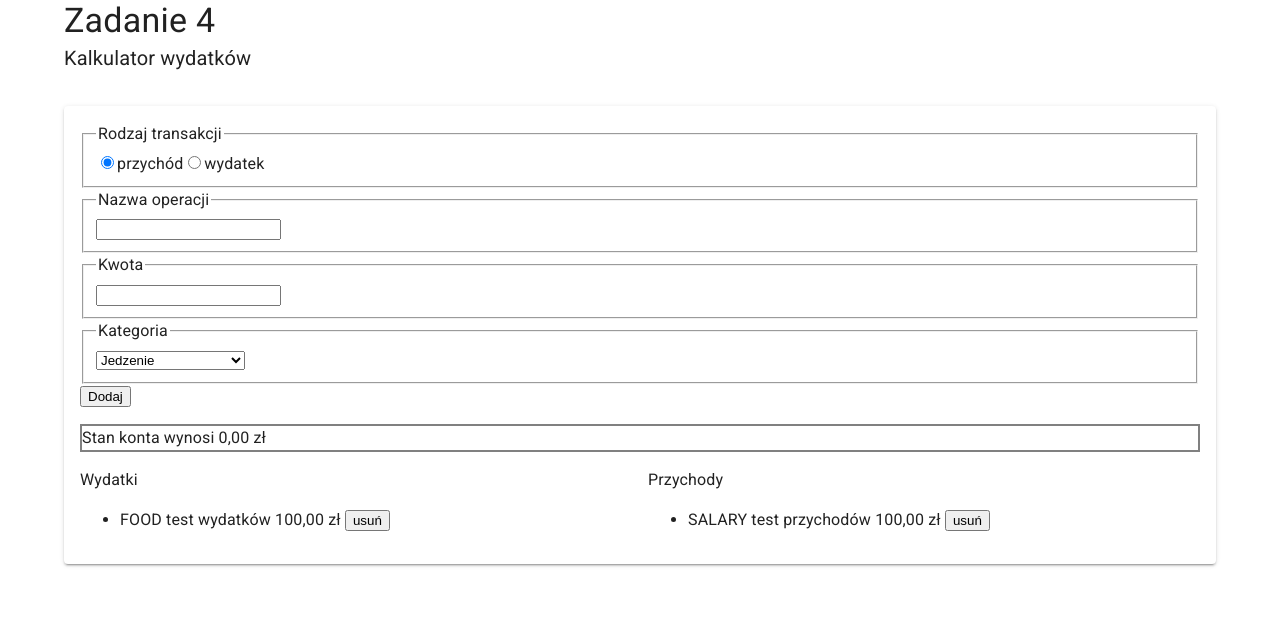
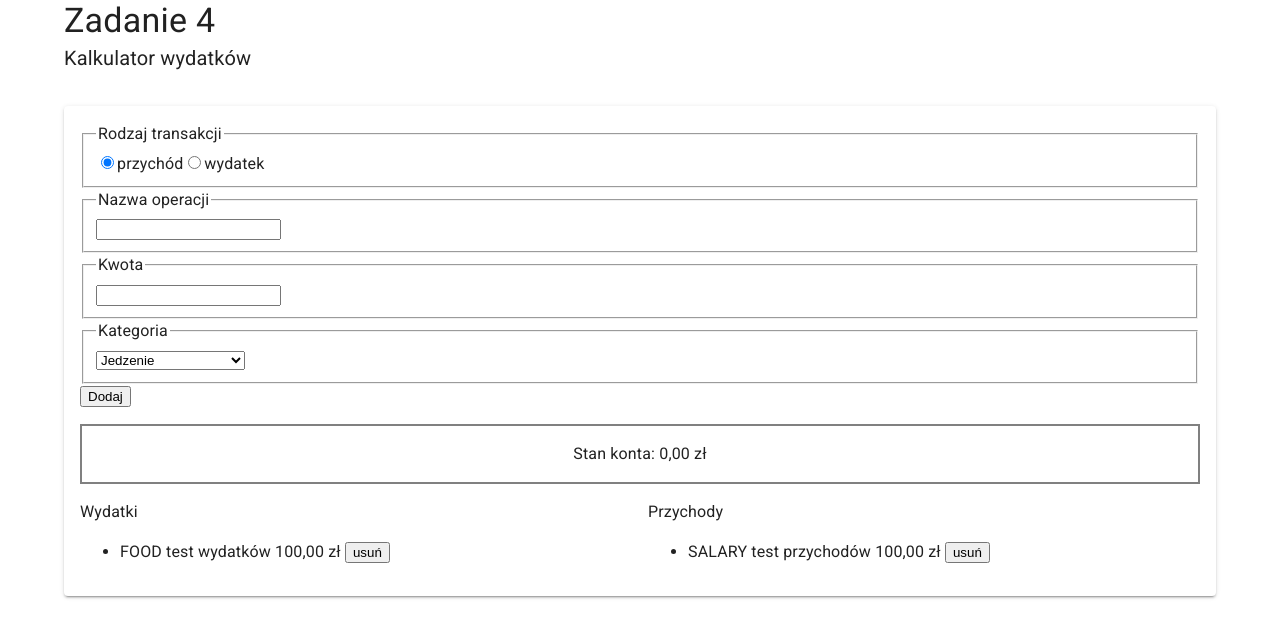
Before and after one commit to KamQuoss/tydzien_4_zad-4, a React (Create React App) app: page / in a window 1280 px wide. Shown: the top 638 px of the page. Built offline with nearby package versions, Linux system fonts and the light colour scheme.

Commit message:
balance coloring added

```diff
--- a/src/components/Balance/Balance.js
+++ b/src/components/Balance/Balance.js
@@ -9,8 +9,16 @@ export const Balance = ({ state }) => {
       : prev - parseFloat(curr.amount);
   }, 0);
   return (
-    <Box sx={{ border: "2px solid grey" }}>
-      Stan konta wynosi {toPLN(balance)}
+    <Box
+      sx={{
+        border: "2px solid grey",
+        padding: 2,
+        textAlign: "center",
+        backgroundColor:
+          balance > 0 ? "#B0E9D8" : balance < 0 ? "#F99E86" : "white"
+      }}
+    >
+      Stan konta: {toPLN(balance)}
     </Box>
   );
 };
```
